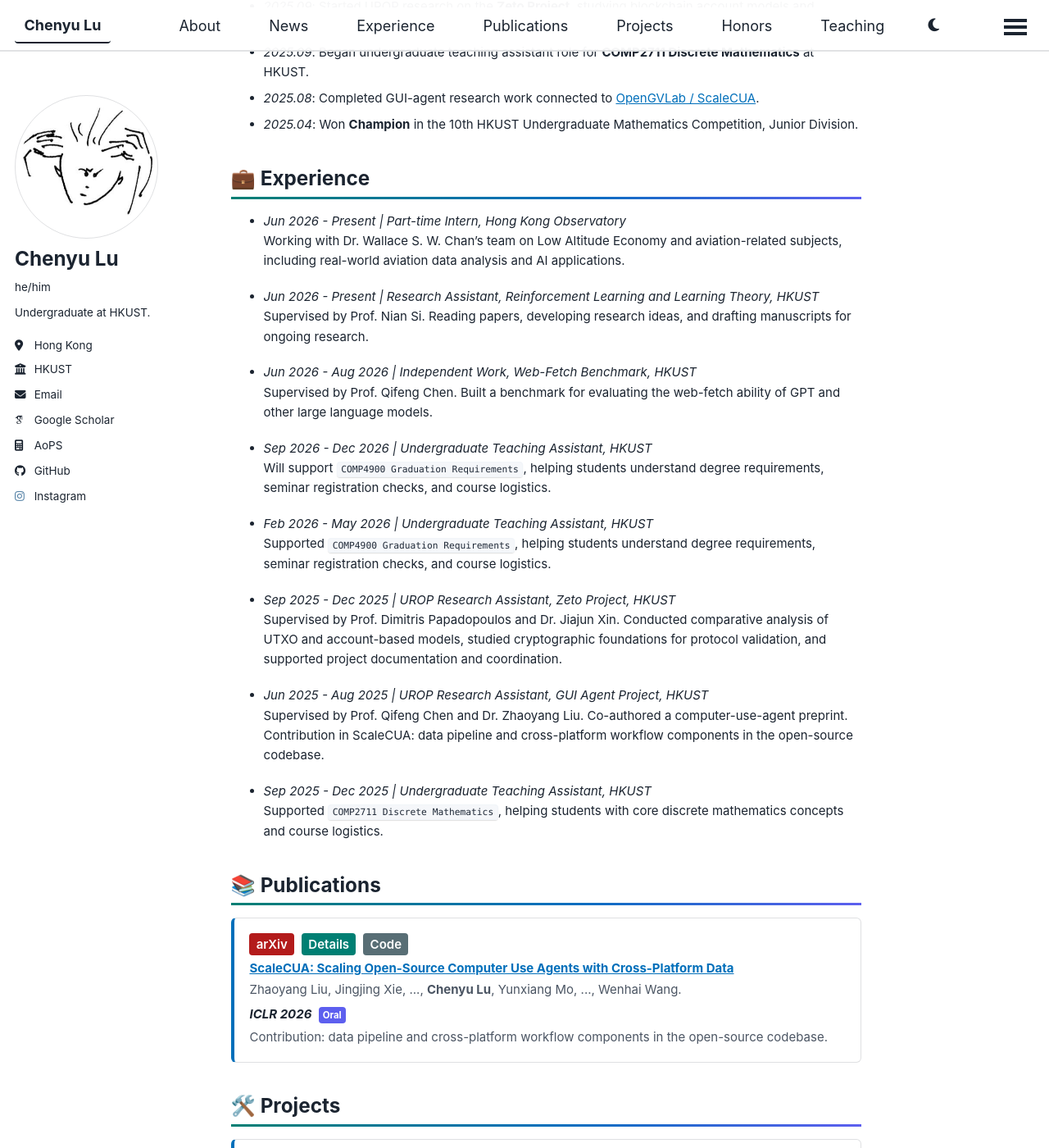
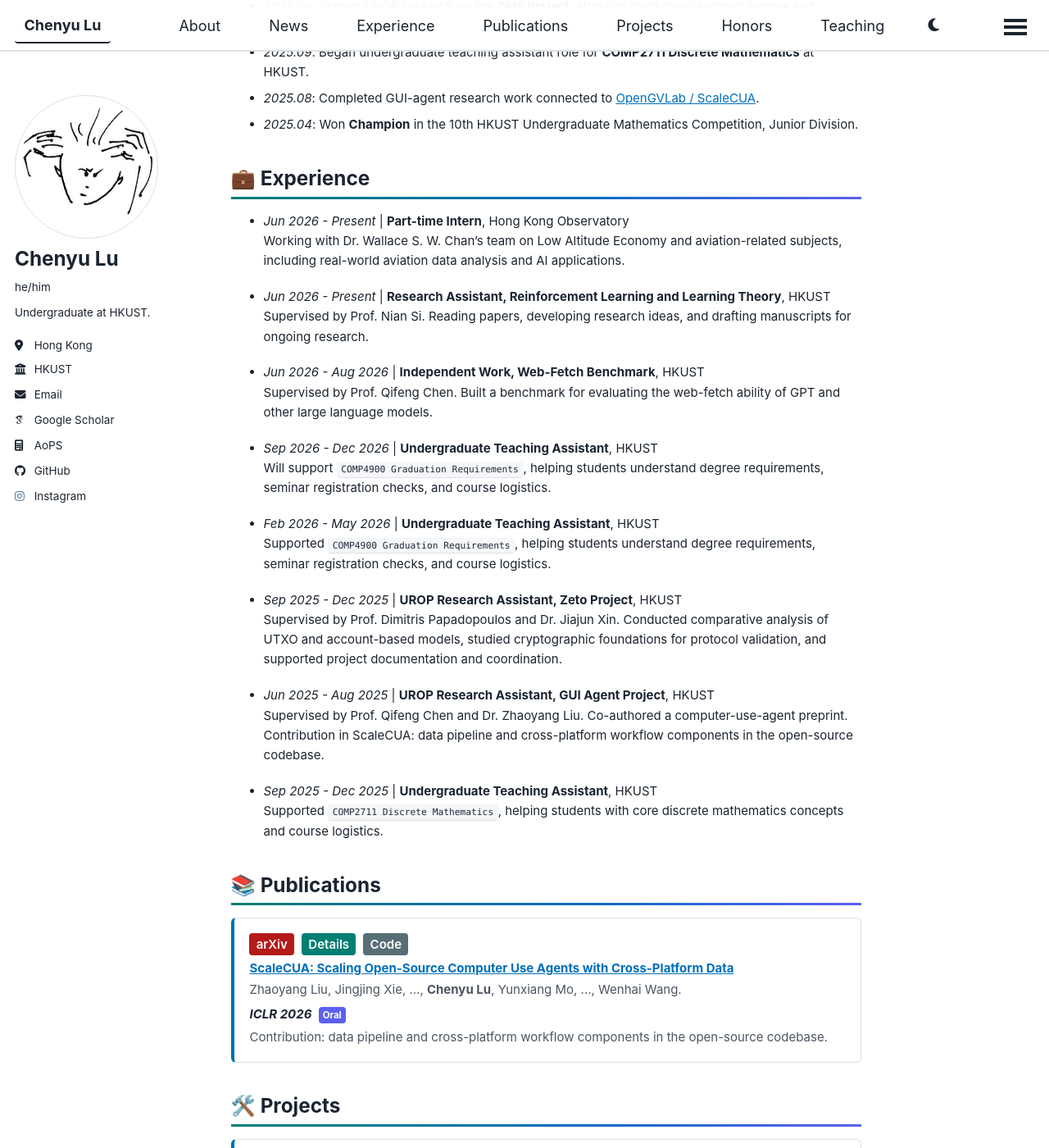
Before and after one commit to dylanluchenyu/dylanluchenyu.github.io, a Jekyll site: the page built from _pages/about.md, in a window 1280 px wide and 1400 px high, scrolled down 821 px. Shown: the whole window at 82% size. Built offline with Jekyll 4.4.1, drawn with Linux system fonts in a browser that asks for light colours; some web fonts are replaced; a script bundle is joined from its source files by our own code; library files that are not in the unit come from our copies.

Commit message:
Restore experience heading emphasis

```diff
--- a/_pages/about.md
+++ b/_pages/about.md
@@ -36,28 +36,28 @@ classes: wide
 
 # 💼 Experience
 
-- *Jun 2026 - Present \| Part-time Intern, Hong Kong Observatory*<br>
+- *Jun 2026 - Present* \| **Part-time Intern**, Hong Kong Observatory<br>
   Working with Dr. Wallace S. W. Chan's team on Low Altitude Economy and aviation-related subjects, including real-world aviation data analysis and AI applications.
 
-- *Jun 2026 - Present \| Research Assistant, Reinforcement Learning and Learning Theory, HKUST*<br>
+- *Jun 2026 - Present* \| **Research Assistant, Reinforcement Learning and Learning Theory**, HKUST<br>
   Supervised by Prof. Nian Si. Reading papers, developing research ideas, and drafting manuscripts for ongoing research.
 
-- *Jun 2026 - Aug 2026 \| Independent Work, Web-Fetch Benchmark, HKUST*<br>
+- *Jun 2026 - Aug 2026* \| **Independent Work, Web-Fetch Benchmark**, HKUST<br>
   Supervised by Prof. Qifeng Chen. Built a benchmark for evaluating the web-fetch ability of GPT and other large language models.
 
-- *Sep 2026 - Dec 2026 \| Undergraduate Teaching Assistant, HKUST*<br>
+- *Sep 2026 - Dec 2026* \| **Undergraduate Teaching Assistant**, HKUST<br>
   Will support `COMP4900 Graduation Requirements`, helping students understand degree requirements, seminar registration checks, and course logistics.
 
-- *Feb 2026 - May 2026 \| Undergraduate Teaching Assistant, HKUST*<br>
+- *Feb 2026 - May 2026* \| **Undergraduate Teaching Assistant**, HKUST<br>
   Supported `COMP4900 Graduation Requirements`, helping students understand degree requirements, seminar registration checks, and course logistics.
 
-- *Sep 2025 - Dec 2025 \| UROP Research Assistant, Zeto Project, HKUST*<br>
+- *Sep 2025 - Dec 2025* \| **UROP Research Assistant, Zeto Project**, HKUST<br>
   Supervised by Prof. Dimitris Papadopoulos and Dr. Jiajun Xin. Conducted comparative analysis of UTXO and account-based models, studied cryptographic foundations for protocol validation, and supported project documentation and coordination.
 
-- *Jun 2025 - Aug 2025 \| UROP Research Assistant, GUI Agent Project, HKUST*<br>
+- *Jun 2025 - Aug 2025* \| **UROP Research Assistant, GUI Agent Project**, HKUST<br>
   Supervised by Prof. Qifeng Chen and Dr. Zhaoyang Liu. Co-authored a computer-use-agent preprint. Contribution in ScaleCUA: data pipeline and cross-platform workflow components in the open-source codebase.
 
-- *Sep 2025 - Dec 2025 \| Undergraduate Teaching Assistant, HKUST*<br>
+- *Sep 2025 - Dec 2025* \| **Undergraduate Teaching Assistant**, HKUST<br>
   Supported `COMP2711 Discrete Mathematics`, helping students with core discrete mathematics concepts and course logistics.
 
 <span class="anchor" id="publications"></span>
```
